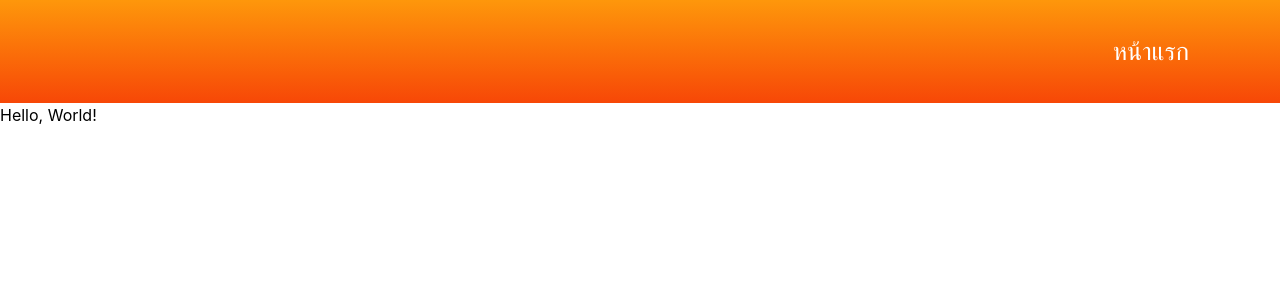
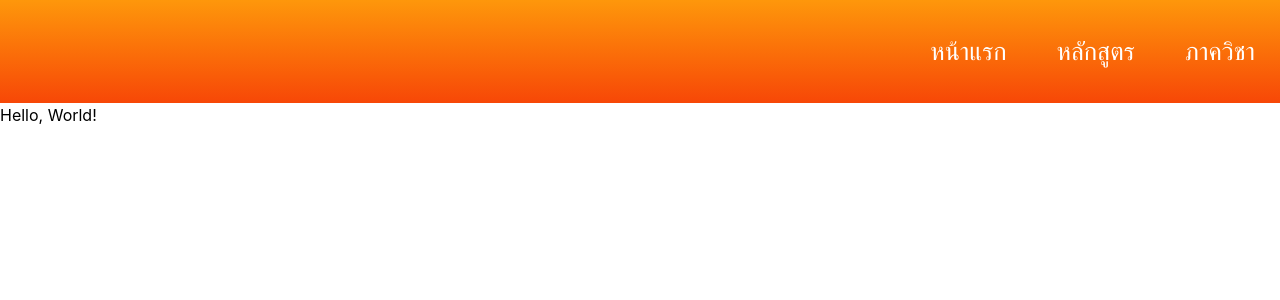
Before and after one commit to Yayawak/web-more-backup, a Next.js app: page / in a window 1280 px wide. Shown: the top 300 px of the page. Built offline with nearby package versions, Linux system fonts and the light colour scheme.

Commit message:
:hammer: Add dropdown

```diff
--- /dev/null
+++ b/components/Navbar/Dropdown.tsx
@@ -0,0 +1,24 @@
+import Link from 'next/link'
+
+import type { MenuItem } from './Menu'
+import Menu from './Menu'
+
+interface DropdownProps {
+  items: MenuItem[],
+  dropdownShow: boolean,
+  depthLevel: number,
+}
+
+const Dropdown = ({ items, dropdownShow, depthLevel }: DropdownProps) => {
+  depthLevel += 1
+
+  return (
+    <ul className={`bg-black absolute ${depthLevel == 1 ? "right-0 top-full" : "right-full top-0.5"}`}>
+      {items.map((menu, index) => (
+        <Menu item={menu} key={index} depthLevel={depthLevel} />
+      ))}
+    </ul>
+  )
+}
+
+export default Dropdown
--- a/components/Navbar/Menu.tsx
+++ b/components/Navbar/Menu.tsx
@@ -1,10 +1,12 @@
-import { useRef, useState } from 'react'
+import React, { useState } from 'react'
 import Link from 'next/link'
 
-type MenuItem = {
+import Dropdown from './Dropdown'
+
+export type MenuItem = {
   title: string,
   path?: string,
-  submenu?: MenuItem[],
+  submenus?: MenuItem[],
 }
 
 interface MenuProps {
@@ -15,21 +17,37 @@ interface MenuProps {
 const Menu = ({ item, depthLevel }: MenuProps) => {
   const [dropdownShow, setDropdownShow] = useState(false)
 
-  let ref = useRef
+  const dismissHandler = (e: React.FocusEvent<HTMLButtonElement, Element>) => {
+    if (!e.currentTarget.contains(e.target)) {
+      setDropdownShow(false)
+    }
+  }
 
   return (
     <li
-      className="px-[25px] flex items-center hover:cursor-pointer"
-      // ref={ref}
+      className={`flex items-center hover:cursor-pointer hover:bg-gradient-to-b from-[#ff7c32] to-[#000000] relative ${dropdownShow ? "bg-gradient-to-b from-[#ff7c32] to-[#000000]" : ""}`}
     >
-      {item.submenu ? (
-        <div></div>
+      {item.submenus ? (
+        <>
+          <button
+            className="w-full h-full px-[25px]"
+            onClick={() => setDropdownShow(!dropdownShow)}
+            onBlur={(e) => dismissHandler(e)}
+          >
+            {item.title}
+          </button>
+          {dropdownShow ? (<Dropdown
+            items={item.submenus}
+            dropdownShow={dropdownShow}
+            depthLevel={depthLevel}
+          />) : <></>}
+        </>
       ) : (
-        <Link href={"/" + item.path}>
-          <a className="">{item.title}</a>
+        <Link href={item.path + ""}>
+          <a className="whitespace-nowrap px-[25px]">{item.title}</a>
         </Link >
       )}
-    </li >
+    </li>
   )
 }
 
--- a/components/Navbar/Navbar.tsx
+++ b/components/Navbar/Navbar.tsx
@@ -1,12 +1,5 @@
-import { useState } from 'react'
-import Link from 'next/link'
 import Menu from './Menu'
-
-type MenuItem = {
-  title: string,
-  path?: string,
-  submenu?: MenuItem[],
-}
+import type { MenuItem } from './Menu'
 
 const Navbar = () => {
   const menuItems: MenuItem[] = [
@@ -16,7 +9,7 @@ const Navbar = () => {
     },
     {
       title: 'หลักสูตร',
-      submenu: [
+      submenus: [
         {
           title: 'International Program',
           path: '/courses/inter'
@@ -27,12 +20,34 @@ const Navbar = () => {
         },
       ],
     },
+    {
+      title: 'ภาควิชา',
+      submenus: [
+        {
+          title: 'วิทยาการคอมพิวเตอร์',
+          path: '/courses/inter'
+        },
+        {
+          title: 'เคมี',
+          submenus: [
+            {
+              title: 'วิทยาการคอมพิวเตอร์',
+              path: '/courses/inter'
+            },
+            {
+              title: 'เคมี',
+              path: '/courses/bachelor'
+            },
+          ],
+        },
+      ],
+    },
   ]
 
   return (
     <header>
       <nav className="h-[103px] bg-gradient-to-b from-[#fe970b] to-[#f74707]">
-          <ul className="h-full text-[25px] flex flex-row gap-4 justify-end text-white">
+        <ul className="h-full text-[25px] flex flex-row justify-end text-white">
           {menuItems.map((menu, index) => {
             const depthLevel = 0
             return <Menu item={menu} key={index} depthLevel={depthLevel} />
```
Lines whose indentation alone changed are shown as unchanged.
